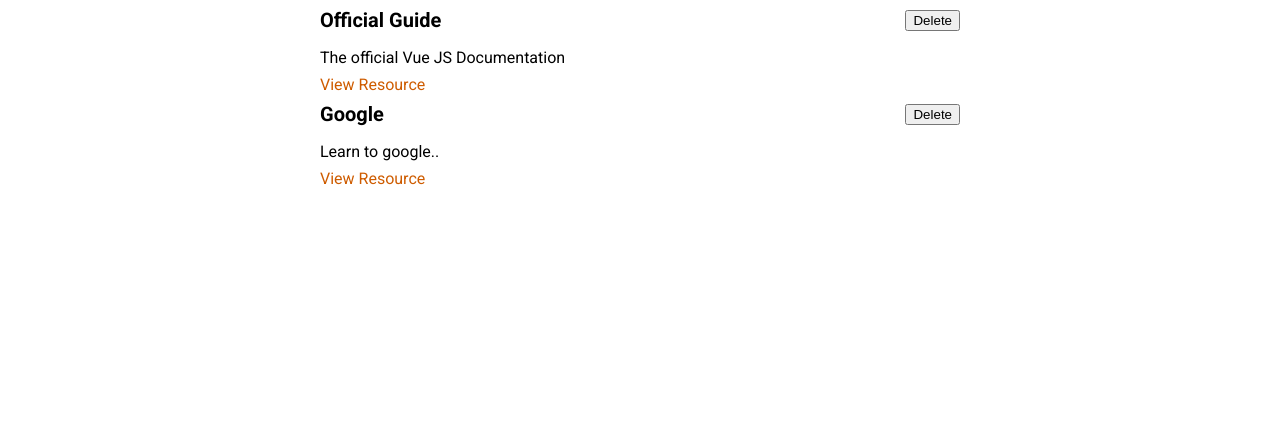
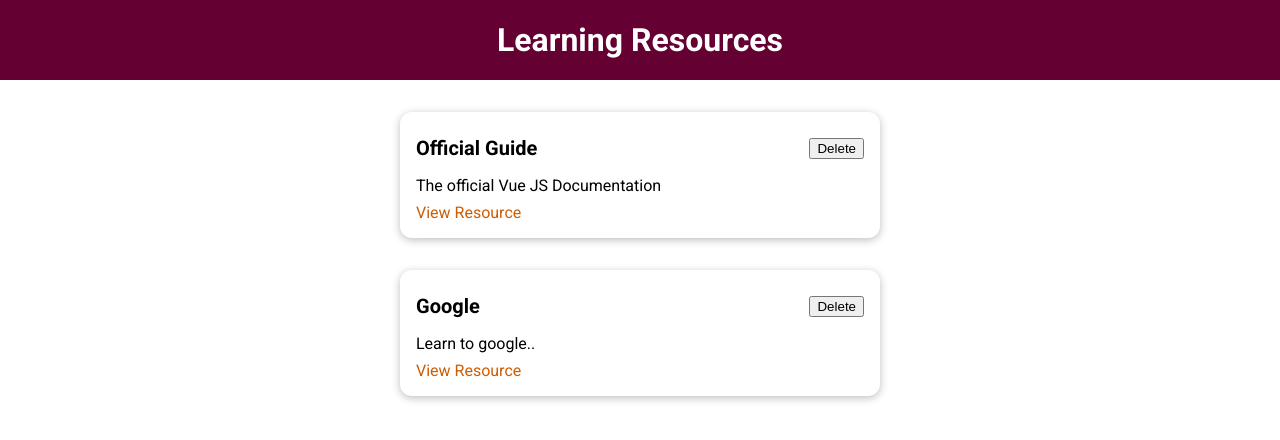
Before and after one commit to LeoPavlovski01/Udemy-VueJS, a Vue app in the folder prj-cmp-01-starting-setup/: page / in a window 1280 px wide. Shown: the top 440 px of the page. Built offline with nearby package versions, Linux system fonts and the light colour scheme.

Commit message:
#challenge - done. Implemented Header, and a card look.

```diff
--- a/prj-cmp-01-starting-setup/src/App.vue
+++ b/prj-cmp-01-starting-setup/src/App.vue
@@ -1,11 +1,14 @@
 <template>
+  <the-header></the-header>
  <stored-resources :resources="storedResources"></stored-resources>
 </template>
 <script>
 import StoredResources from "@/components/LearningResources/StoredResources.vue";
+import theHeader from "@/components/UI/TheHeader.vue";
 export default{
   components:{
     StoredResources,
+    theHeader
   },
   data(){
     return{
--- a/prj-cmp-01-starting-setup/src/components/LearningResources/StoredResources.vue
+++ b/prj-cmp-01-starting-setup/src/components/LearningResources/StoredResources.vue
@@ -10,7 +10,7 @@ export default {
 
 <template>
   <ul>
-    <learning-resource :resource="res" v-for="res in resources" :key="res.id"></learning-resource>
+    <learning-resource class="card-item" :resource="res" v-for="res in resources" :key="res.id"></learning-resource>
   </ul>
 </template>
 
@@ -22,4 +22,11 @@ ul {
   margin: auto;
   max-width: 40rem;
 }
+.card-item{
+  margin: 2rem auto;
+  max-width: 30rem;
+  border-radius: 12px;
+  box-shadow: 0 2px 8px rgba(0, 0, 0, 0.26);
+  padding: 1rem;
+}
 </style>
--- a/prj-cmp-01-starting-setup/src/components/UI/TheHeader.vue
+++ b/prj-cmp-01-starting-setup/src/components/UI/TheHeader.vue
@@ -5,9 +5,25 @@ export default {
 </script>
 
 <template>
-
+<header>
+  <h1>
+    Learning Resources
+  </h1>
+</header>
 </template>
 
 <style scoped>
+header {
+  width: 100%;
+  height: 5rem;
+  background-color: #640032;
+  display: flex;
+  justify-content: center;
+  align-items: center;
+}
 
+header h1 {
+  color: white;
+  margin: 0;
+}
 </style>
```
